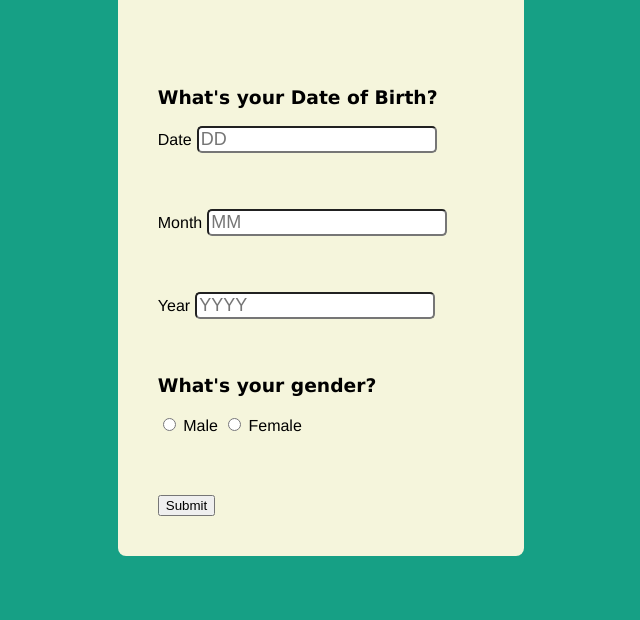
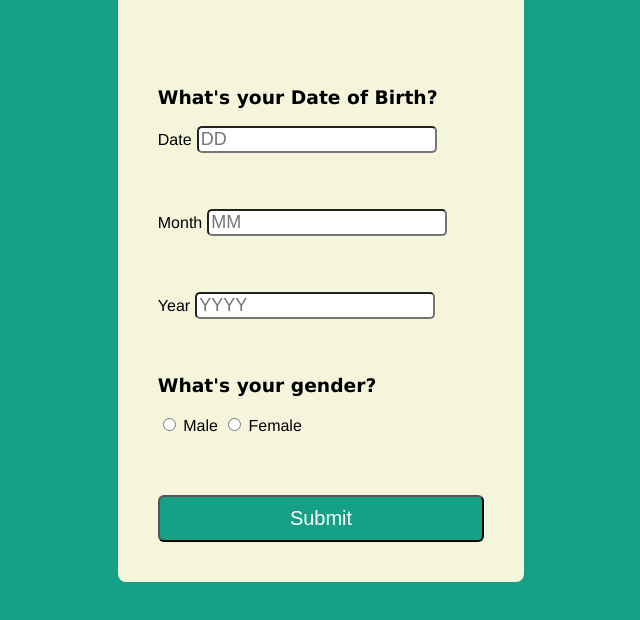
Before and after one commit to yveswangui/independent-project-2, a plain HTML site: page index.html in a window 1280 px wide. Shown: the part 120-740 px from the top of the page, without its empty margins (319-959 px from the left). Drawn offline with Linux system fonts and the light colour scheme.

Commit message:
style form button, add background color, adjust display, font size, width and border-radius

```diff
--- a/css/styles.css
+++ b/css/styles.css
@@ -44,3 +44,12 @@ body {
     display: inline-block;
     margin-bottom: 20px;
 }
+.form button {
+    background-color: #16a085;
+    color: #fff;
+    display: block;
+    font-size: 20px;
+    padding: 10px;
+    width: 100%;
+    border-radius: 6px;
+}
```
